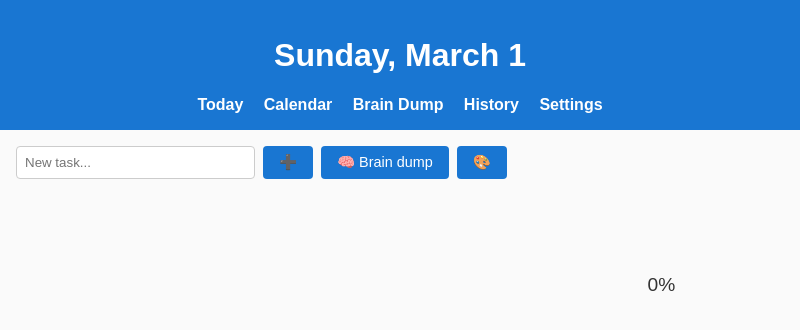
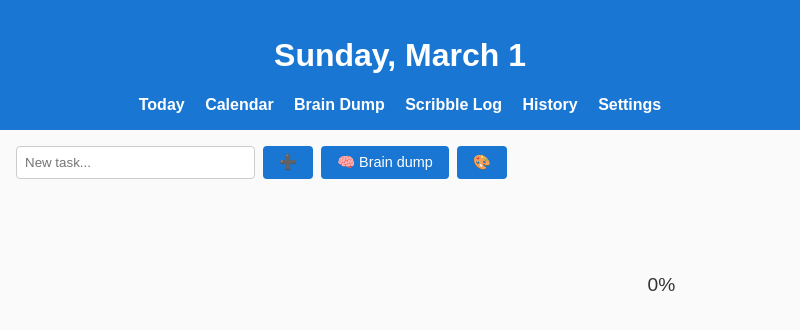
Before and after one commit to elizabeth-musa/Henhacks_Project, an Electron app: page index.html in a window 800 px wide. Drawn offline with Linux system fonts and the light colour scheme.

Commit message:
modified:   brain_dump.html 	modified:   calendar.html 	modified:   history.html 	modified:   index.html 	modified:   settings.html

```diff
--- a/index.html
+++ b/index.html
@@ -14,6 +14,7 @@
         <a href="index.html">Today</a>
         <a href="calendar.html">Calendar</a>
         <a href="brain_dump.html">Brain Dump</a>
+        <a href="scribble_log.html">Scribble Log</a>
         <a href="history.html">History</a>
         <a href="settings.html">Settings</a>
       </nav>
```
Also changed, not shown: brain_dump.html (+1 -0 lines), calendar.html (+1 -0 lines), history.html (+1 -0 lines), settings.html (+1 -0 lines).
